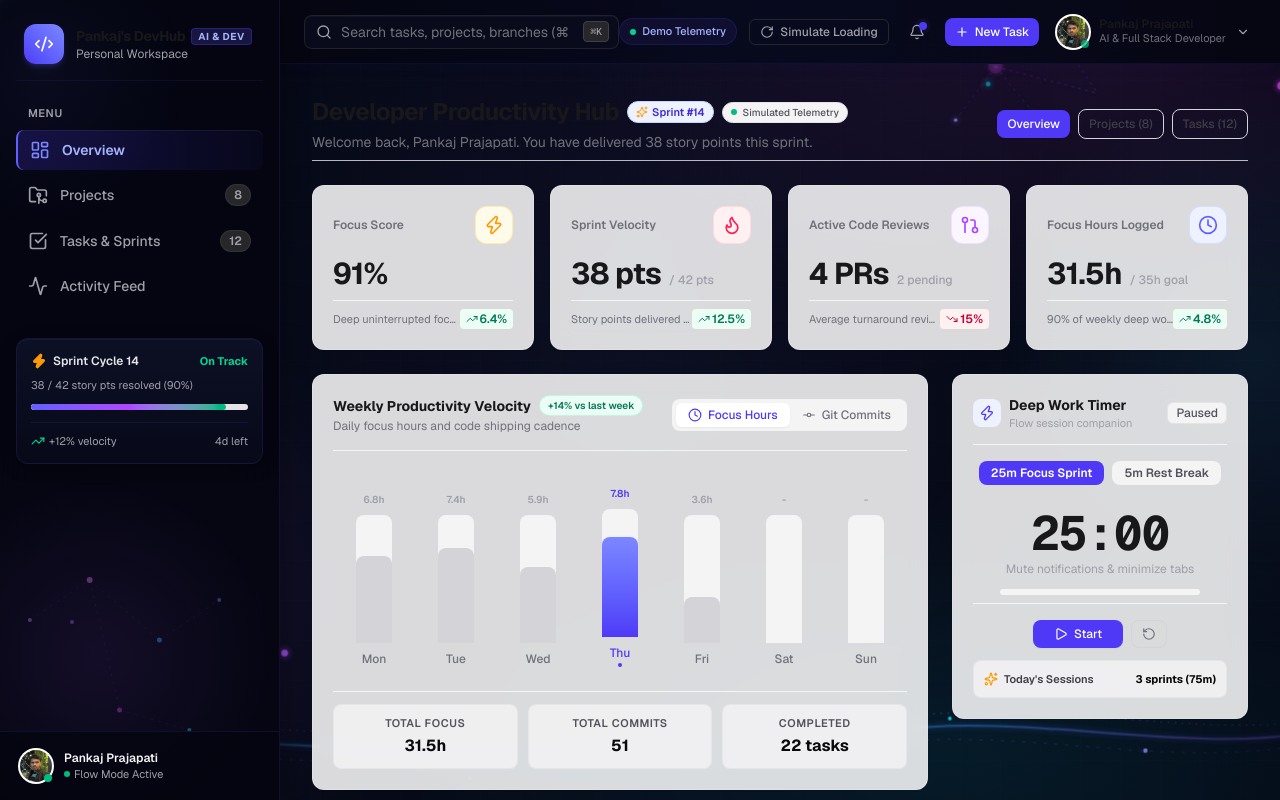
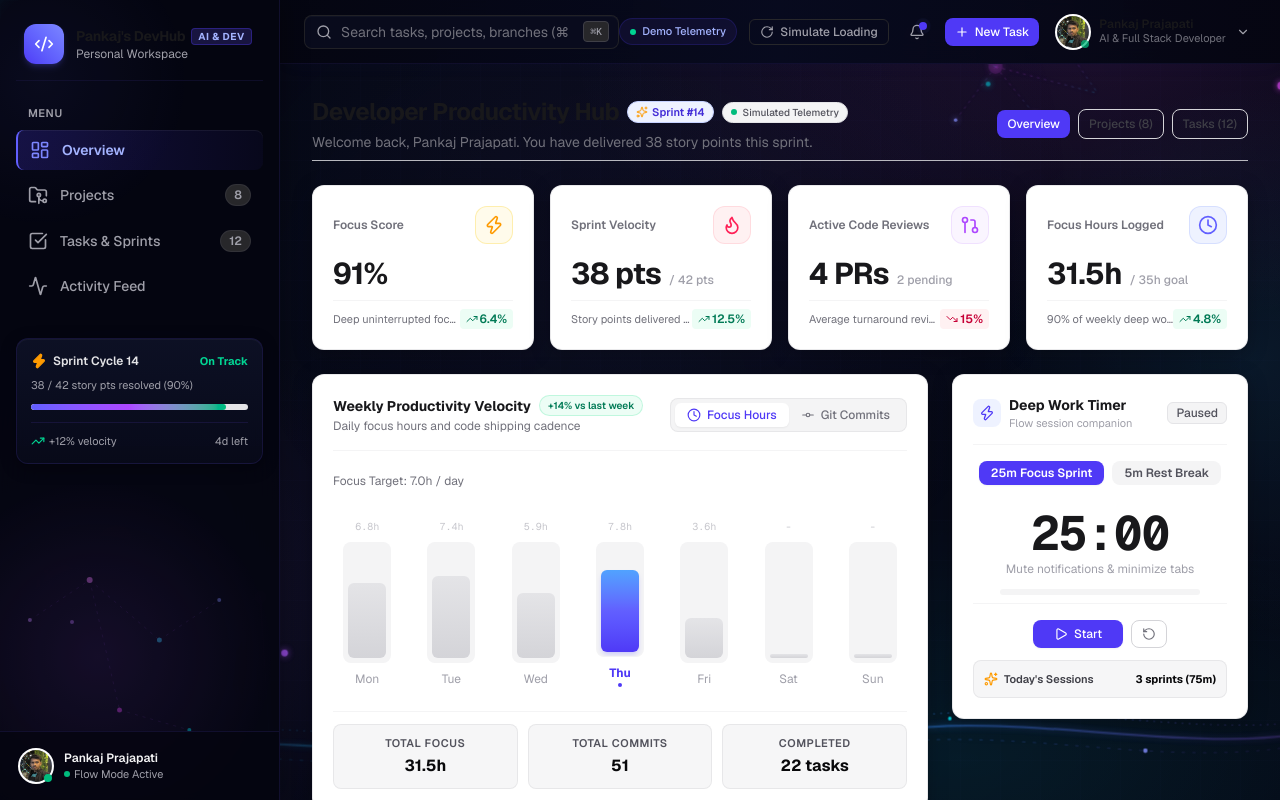
Before and after one commit to prajapati-pankaj-31/developer-productivity-dashboard, a Next.js app: page / in a window 1280 px wide. Built offline with nearby package versions, Linux system fonts and the light colour scheme.

Commit message:
style: add subtle gradient depth to cards and update telemetry indicator

```diff
--- a/components/dashboard/ActivityFeed.tsx
+++ b/components/dashboard/ActivityFeed.tsx
@@ -61,8 +61,8 @@ export const ActivityFeed: React.FC<ActivityFeedProps> = ({
   };
 
   return (
-    <div className="rounded-xl border border-zinc-200/80 dark:border-zinc-800/60 bg-white/85 dark:bg-[#0c0e1f]/75 backdrop-blur-md p-5 shadow-xs">
-      <div className="flex items-center justify-between pb-3 mb-3 border-b border-zinc-100 dark:border-zinc-800">
+    <div className="rounded-xl border border-zinc-200/80 dark:border-indigo-950/60 bg-white dark:bg-gradient-to-b dark:from-[#0e1227]/90 dark:to-[#080a1c]/95 backdrop-blur-md p-5 shadow-[0_4px_20px_rgba(0,0,0,0.25),inset_0_1px_0_0_rgba(255,255,255,0.03)]">
+      <div className="flex items-center justify-between pb-3 mb-3 border-b border-zinc-100 dark:border-indigo-950/50">
         <div>
           <h3 className="text-sm font-bold text-zinc-900 dark:text-zinc-100">{title}</h3>
           <p className="text-xs text-zinc-400">Live feed of commits, reviews & deployments</p>
--- a/components/dashboard/FocusTimerCard.tsx
+++ b/components/dashboard/FocusTimerCard.tsx
@@ -61,9 +61,9 @@ export const FocusTimerCard: React.FC = () => {
   const progressPercent = Math.round(((totalModeSeconds - timeLeft) / totalModeSeconds) * 100);
 
   return (
-    <div className="rounded-xl border border-zinc-200/80 dark:border-zinc-800/60 bg-white/85 dark:bg-[#0c0e1f]/75 backdrop-blur-md p-5 shadow-xs flex flex-col justify-between">
+    <div className="rounded-xl border border-zinc-200/80 dark:border-indigo-950/60 bg-white dark:bg-gradient-to-b dark:from-[#0e1227]/90 dark:to-[#080a1c]/95 backdrop-blur-md p-5 shadow-[0_4px_20px_rgba(0,0,0,0.25),inset_0_1px_0_0_rgba(255,255,255,0.03)] flex flex-col justify-between">
       {/* Header */}
-      <div className="flex items-center justify-between pb-3 border-b border-zinc-100 dark:border-zinc-800">
+      <div className="flex items-center justify-between pb-3 border-b border-zinc-100 dark:border-indigo-950/50">
         <div className="flex items-center gap-2">
           <div className="p-1.5 rounded-lg bg-indigo-50 dark:bg-indigo-950/60 text-indigo-600 dark:text-indigo-400">
             <Zap className="h-4 w-4" />
@@ -85,8 +85,8 @@ export const FocusTimerCard: React.FC = () => {
           className={cn(
             'px-3 py-1 text-xs font-semibold rounded-lg transition-colors cursor-pointer',
             mode === 'work'
-              ? 'bg-indigo-600 text-white dark:bg-indigo-500'
-              : 'bg-zinc-100 dark:bg-zinc-800 text-zinc-600 dark:text-zinc-400 hover:bg-zinc-200 dark:hover:bg-zinc-700'
+              ? 'bg-indigo-600 text-white dark:bg-indigo-500 shadow-xs'
+              : 'bg-zinc-100 dark:bg-zinc-800/80 text-zinc-600 dark:text-zinc-400 hover:bg-zinc-200 dark:hover:bg-zinc-700'
           )}
         >
           25m Focus Sprint
@@ -96,8 +96,8 @@ export const FocusTimerCard: React.FC = () => {
           className={cn(
             'px-3 py-1 text-xs font-semibold rounded-lg transition-colors cursor-pointer',
             mode === 'break'
-              ? 'bg-emerald-600 text-white dark:bg-emerald-500'
-              : 'bg-zinc-100 dark:bg-zinc-800 text-zinc-600 dark:text-zinc-400 hover:bg-zinc-200 dark:hover:bg-zinc-700'
+              ? 'bg-emerald-600 text-white dark:bg-emerald-500 shadow-xs'
+              : 'bg-zinc-100 dark:bg-zinc-800/80 text-zinc-600 dark:text-zinc-400 hover:bg-zinc-200 dark:hover:bg-zinc-700'
           )}
         >
           5m Rest Break
@@ -126,7 +126,7 @@ export const FocusTimerCard: React.FC = () => {
       </div>
 
       {/* Controls */}
-      <div className="flex items-center justify-center gap-2 pt-4 border-t border-zinc-100 dark:border-zinc-800">
+      <div className="flex items-center justify-center gap-2 pt-4 border-t border-zinc-100 dark:border-indigo-950/50">
         <Button
           variant={isRunning ? 'secondary' : 'primary'}
           size="sm"
@@ -142,7 +142,7 @@ export const FocusTimerCard: React.FC = () => {
       </div>
 
       {/* Footer Streak */}
-      <div className="mt-3 flex items-center justify-between text-[11px] bg-zinc-100/80 dark:bg-zinc-800/60 border border-zinc-200/80 dark:border-zinc-700/60 p-2.5 rounded-lg transition-colors">
+      <div className="mt-3 flex items-center justify-between text-[11px] bg-zinc-100/80 dark:bg-[#070918]/80 border border-zinc-200/80 dark:border-indigo-950/50 p-2.5 rounded-lg shadow-[inset_0_1px_0_0_rgba(255,255,255,0.02)] transition-colors">
         <span className="flex items-center gap-1.5 font-semibold text-zinc-700 dark:text-zinc-300">
           <Sparkles className="h-3.5 w-3.5 text-amber-500" /> Today&apos;s Sessions
         </span>
--- a/components/dashboard/OverviewMetrics.tsx
+++ b/components/dashboard/OverviewMetrics.tsx
@@ -58,7 +58,7 @@ export const OverviewMetrics: React.FC<OverviewMetricsProps> = ({
       {metrics.map((metric) => (
         <div
           key={metric.id}
-          className="rounded-xl border border-zinc-200/80 dark:border-zinc-800/60 bg-white/85 dark:bg-[#0c0e1f]/75 backdrop-blur-md p-5 shadow-xs transition-all hover:border-indigo-500/40 dark:hover:border-indigo-500/30 hover:shadow-sm group"
+          className="rounded-xl border border-zinc-200/80 dark:border-indigo-950/60 bg-white dark:bg-gradient-to-b dark:from-[#0e1227]/90 dark:to-[#080a1c]/95 backdrop-blur-md p-5 shadow-[0_4px_20px_rgba(0,0,0,0.25),inset_0_1px_0_0_rgba(255,255,255,0.03)] transition-all hover:border-indigo-500/40 hover:shadow-[0_8px_24px_rgba(99,102,241,0.08),inset_0_1px_0_0_rgba(255,255,255,0.05)] group"
         >
           <div className="flex items-center justify-between mb-3">
             <span className="text-xs font-semibold text-zinc-500 dark:text-zinc-400">
--- a/components/dashboard/ProductivityChart.tsx
+++ b/components/dashboard/ProductivityChart.tsx
@@ -21,9 +21,9 @@ export const ProductivityChart: React.FC<ProductivityChartProps> = ({ data }) =>
   const totalTasks = data.reduce((acc, curr) => acc + curr.tasksCompleted, 0);
 
   return (
-    <div className="rounded-xl border border-zinc-200/80 dark:border-zinc-800/60 bg-white/85 dark:bg-[#0c0e1f]/75 backdrop-blur-md p-5 shadow-xs flex flex-col justify-between">
+    <div className="rounded-xl border border-zinc-200/80 dark:border-indigo-950/60 bg-white dark:bg-gradient-to-b dark:from-[#0e1227]/90 dark:to-[#080a1c]/95 backdrop-blur-md p-5 shadow-[0_4px_20px_rgba(0,0,0,0.25),inset_0_1px_0_0_rgba(255,255,255,0.03)] flex flex-col justify-between">
       {/* Header & Metric Toggles */}
-      <div className="flex flex-col sm:flex-row sm:items-center justify-between gap-3 pb-4 border-b border-zinc-100 dark:border-zinc-800">
+      <div className="flex flex-col sm:flex-row sm:items-center justify-between gap-3 pb-4 border-b border-zinc-100 dark:border-indigo-950/50">
         <div>
           <div className="flex items-center gap-2">
             <h3 className="text-sm font-bold text-zinc-900 dark:text-zinc-100">
@@ -39,7 +39,7 @@ export const ProductivityChart: React.FC<ProductivityChartProps> = ({ data }) =>
         </div>
 
         {/* View Switcher Tabs */}
-        <div className="inline-flex rounded-lg bg-zinc-100 dark:bg-zinc-800 p-1 self-start sm:self-auto text-xs">
+        <div className="inline-flex rounded-lg bg-zinc-100 dark:bg-[#070918]/80 border border-zinc-200/80 dark:border-indigo-950/50 p-1 self-start sm:self-auto text-xs">
           <button
             onClick={() => setActiveMetric('focus')}
             className={cn(
@@ -67,76 +67,81 @@ export const ProductivityChart: React.FC<ProductivityChartProps> = ({ data }) =>
         </div>
       </div>
 
-      {/* Chart Visual Section */}
-      <div className="pt-6 pb-2">
-        <div className="grid grid-cols-7 gap-2 sm:gap-4 items-end h-44 sm:h-48 px-2">
-          {data.map((day) => {
-            const isFocus = activeMetric === 'focus';
-            const value = isFocus ? day.focusHours : day.commitCount;
-            const maxValue = isFocus ? maxFocusHours : maxCommits;
-            const heightPercent = Math.max(Math.min((value / maxValue) * 100, 100), 4);
-            const isHovered = hoveredDay?.day === day.day;
+      {/* Chart Visualizer */}
+      <div className="mt-4">
+        {/* Metric Value Preview on Hover */}
+        <div className="flex items-center justify-between h-7 mb-2">
+          <span className="text-xs text-zinc-500 dark:text-zinc-400">
+            {activeMetric === 'focus' ? 'Focus Target: 7.0h / day' : 'Commit Cadence: Mon - Fri'}
+          </span>
+          {hoveredDay && (
+            <span className="text-xs font-semibold text-indigo-600 dark:text-indigo-400 animate-in fade-in duration-100">
+              {hoveredDay.day}:{' '}
+              {activeMetric === 'focus'
+                ? `${hoveredDay.focusHours}h focus`
+                : `${hoveredDay.commitCount} commits, ${hoveredDay.pullRequestsCount} PRs`}
+            </span>
+          )}
+        </div>
+
+        {/* Bar Columns */}
+        <div className="flex items-end justify-between gap-2 sm:gap-4 h-48 pt-4 pb-2">
+          {data.map((item) => {
+            const value = activeMetric === 'focus' ? item.focusHours : item.commitCount;
+            const maxValue = activeMetric === 'focus' ? maxFocusHours : maxCommits;
+            const heightPercent = Math.max(Math.round((value / maxValue) * 100), 4);
+            const isHovered = hoveredDay?.day === item.day;
 
             return (
               <div
-                key={day.day}
-                className="flex flex-col items-center gap-2 group h-full justify-end relative cursor-pointer"
-                onMouseEnter={() => setHoveredDay(day)}
+                key={item.day}
+                onMouseEnter={() => setHoveredDay(item)}
                 onMouseLeave={() => setHoveredDay(null)}
+                className="flex-1 flex flex-col items-center gap-2 h-full justify-end group cursor-pointer"
               >
-                {/* Tooltip */}
-                {isHovered && (
-                  <div className="absolute -top-12 z-30 bg-zinc-900 text-white dark:bg-white dark:text-zinc-900 px-2.5 py-1.5 rounded-lg text-xs font-medium shadow-lg whitespace-nowrap pointer-events-none animate-in fade-in zoom-in-95 duration-150">
-                    <p className="font-bold">{day.day}</p>
-                    <p className="text-[11px] opacity-90">
-                      {isFocus ? `${day.focusHours}h focus` : `${day.commitCount} commits`} • {day.tasksCompleted} tasks
-                    </p>
-                  </div>
-                )}
-
-                {/* Value Label */}
+                {/* Value tooltip on top of bar */}
                 <span
                   className={cn(
-                    'text-[10px] font-semibold transition-opacity duration-200',
-                    day.isToday
-                      ? 'text-indigo-600 dark:text-indigo-400'
-                      : 'text-zinc-400 group-hover:text-zinc-700 dark:group-hover:text-zinc-200'
+                    'text-[10px] font-mono transition-opacity duration-150',
+                    isHovered
+                      ? 'opacity-100 text-indigo-600 dark:text-indigo-400 font-bold'
+                      : 'opacity-60 text-zinc-400 group-hover:opacity-100'
                   )}
                 >
-                  {isFocus ? (value > 0 ? `${value}h` : '-') : (value > 0 ? value : '-')}
+                  {value > 0 ? (activeMetric === 'focus' ? `${value}h` : value) : '-'}
                 </span>
 
-                {/* Bar */}
-                <div className="w-full max-w-[36px] bg-zinc-100 dark:bg-zinc-800 rounded-t-lg overflow-hidden flex flex-col justify-end h-32 relative">
+                {/* Track and Bar Fill */}
+                <div className="w-full max-w-[48px] h-36 bg-zinc-100 dark:bg-zinc-800/40 rounded-lg overflow-hidden p-1 flex flex-col justify-end relative border border-transparent group-hover:border-indigo-500/30 transition-colors">
                   <div
+                    style={{ height: `${heightPercent}%` }}
                     className={cn(
-                      'w-full rounded-t-lg transition-all duration-500',
-                      day.isToday
-                        ? 'bg-gradient-to-t from-indigo-600 to-indigo-400 shadow-sm shadow-indigo-500/30'
-                        : value > 0
-                        ? 'bg-zinc-300 dark:bg-zinc-700 group-hover:bg-indigo-400 dark:group-hover:bg-indigo-500'
-                        : 'bg-transparent'
+                      'w-full rounded-md transition-all duration-300 ease-out',
+                      item.isToday
+                        ? 'bg-gradient-to-t from-indigo-600 via-indigo-500 to-blue-400 shadow-md shadow-indigo-500/20'
+                        : isHovered
+                        ? 'bg-gradient-to-t from-indigo-500 to-indigo-400'
+                        : 'bg-gradient-to-t from-zinc-300 to-zinc-200 dark:from-zinc-700 dark:to-zinc-600'
                     )}
-                    style={{ height: `${heightPercent}%` }}
                   />
                 </div>
 
-                {/* Day Label */}
-                <div className="flex flex-col items-center">
-                  <span
-                    className={cn(
-                      'text-xs font-medium transition-colors',
-                      day.isToday
-                        ? 'text-indigo-600 dark:text-indigo-400 font-bold'
-                        : 'text-zinc-500 dark:text-zinc-400'
-                    )}
-                  >
-                    {day.shortDay}
-                  </span>
-                  {day.isToday && (
-                    <span className="h-1 w-1 rounded-full bg-indigo-600 dark:bg-indigo-400 mt-0.5" />
+                {/* Day label */}
+                <span
+                  className={cn(
+                    'text-xs transition-colors',
+                    item.isToday
+                      ? 'font-bold text-indigo-600 dark:text-indigo-400'
+                      : isHovered
+                      ? 'font-medium text-zinc-900 dark:text-zinc-100'
+                      : 'text-zinc-400 dark:text-zinc-500'
                   )}
-                </div>
+                >
+                  {item.shortDay}
+                  {item.isToday && (
+                    <span className="block mx-auto h-1 w-1 rounded-full bg-indigo-600 dark:bg-indigo-400 mt-0.5" />
+                  )}
+                </span>
               </div>
             );
           })}
@@ -144,25 +149,25 @@ export const ProductivityChart: React.FC<ProductivityChartProps> = ({ data }) =>
       </div>
 
       {/* Summary Footer */}
-      <div className="mt-4 pt-3 border-t border-zinc-100 dark:border-zinc-800 grid grid-cols-3 gap-2.5 text-center">
-        <div className="p-2.5 rounded-lg bg-zinc-100/80 dark:bg-zinc-800/60 border border-zinc-200/80 dark:border-zinc-700/60 transition-colors">
-          <p className="text-[11px] text-zinc-600 dark:text-zinc-300 uppercase tracking-wider font-semibold">
+      <div className="mt-4 pt-3 border-t border-zinc-100 dark:border-indigo-950/50 grid grid-cols-3 gap-2.5 text-center">
+        <div className="p-2.5 rounded-lg bg-zinc-100/80 dark:bg-[#070918]/80 border border-zinc-200/80 dark:border-indigo-950/50 shadow-[inset_0_1px_0_0_rgba(255,255,255,0.02)] transition-colors">
+          <p className="text-[11px] text-zinc-600 dark:text-zinc-400 uppercase tracking-wider font-semibold">
             Total Focus
           </p>
           <p className="text-base font-bold text-zinc-950 dark:text-white mt-0.5">
             {totalFocus.toFixed(1)}h
           </p>
         </div>
-        <div className="p-2.5 rounded-lg bg-zinc-100/80 dark:bg-zinc-800/60 border border-zinc-200/80 dark:border-zinc-700/60 transition-colors">
-          <p className="text-[11px] text-zinc-600 dark:text-zinc-300 uppercase tracking-wider font-semibold">
+        <div className="p-2.5 rounded-lg bg-zinc-100/80 dark:bg-[#070918]/80 border border-zinc-200/80 dark:border-indigo-950/50 shadow-[inset_0_1px_0_0_rgba(255,255,255,0.02)] transition-colors">
+          <p className="text-[11px] text-zinc-600 dark:text-zinc-400 uppercase tracking-wider font-semibold">
             Total Commits
           </p>
           <p className="text-base font-bold text-zinc-950 dark:text-white mt-0.5">
             {totalCommits}
           </p>
         </div>
-        <div className="p-2.5 rounded-lg bg-zinc-100/80 dark:bg-zinc-800/60 border border-zinc-200/80 dark:border-zinc-700/60 transition-colors">
-          <p className="text-[11px] text-zinc-600 dark:text-zinc-300 uppercase tracking-wider font-semibold">
+        <div className="p-2.5 rounded-lg bg-zinc-100/80 dark:bg-[#070918]/80 border border-zinc-200/80 dark:border-indigo-950/50 shadow-[inset_0_1px_0_0_rgba(255,255,255,0.02)] transition-colors">
+          <p className="text-[11px] text-zinc-600 dark:text-zinc-400 uppercase tracking-wider font-semibold">
             Completed
           </p>
           <p className="text-base font-bold text-zinc-950 dark:text-white mt-0.5">
--- a/components/dashboard/ProjectCard.tsx
+++ b/components/dashboard/ProjectCard.tsx
@@ -22,7 +22,7 @@ export const ProjectCard: React.FC<ProjectCardProps> = ({
   return (
     <div
       onClick={() => onSelectProject && onSelectProject(project)}
-      className="rounded-xl border border-zinc-200/80 dark:border-zinc-800/60 bg-white/85 dark:bg-[#0c0e1f]/75 backdrop-blur-md p-5 shadow-xs hover:border-indigo-500/40 dark:hover:border-indigo-500/30 hover:shadow-md transition-all flex flex-col justify-between cursor-pointer group"
+      className="rounded-xl border border-zinc-200/80 dark:border-indigo-950/60 bg-white dark:bg-gradient-to-b dark:from-[#0e1227]/90 dark:to-[#080a1c]/95 backdrop-blur-md p-5 shadow-[0_4px_20px_rgba(0,0,0,0.25),inset_0_1px_0_0_rgba(255,255,255,0.03)] hover:border-indigo-500/40 hover:shadow-[0_8px_24px_rgba(99,102,241,0.08),inset_0_1px_0_0_rgba(255,255,255,0.05)] transition-all flex flex-col justify-between cursor-pointer group"
     >
       <div>
         {/* Top bar: Key + Status */}
--- a/components/dashboard/TaskFilterBar.tsx
+++ b/components/dashboard/TaskFilterBar.tsx
@@ -29,7 +29,7 @@ export const TaskFilterBar: React.FC<TaskFilterBarProps> = ({
     filters.status !== 'all';
 
   return (
-    <div className="flex flex-col md:flex-row md:items-center justify-between gap-3 p-3.5 rounded-xl border border-zinc-200/80 dark:border-zinc-800/60 bg-white/85 dark:bg-[#0c0e1f]/75 backdrop-blur-md shadow-xs">
+    <div className="flex flex-col md:flex-row md:items-center justify-between gap-3 p-3.5 rounded-xl border border-zinc-200/80 dark:border-indigo-950/60 bg-white dark:bg-gradient-to-b dark:from-[#0e1227]/90 dark:to-[#080a1c]/95 backdrop-blur-md shadow-[0_4px_20px_rgba(0,0,0,0.25),inset_0_1px_0_0_rgba(255,255,255,0.03)]">
       {/* Search Input */}
       <div className="relative flex-1 min-w-[200px]">
         <div className="pointer-events-none absolute inset-y-0 left-0 flex items-center pl-3">
--- a/lib/mock-data.ts
+++ b/lib/mock-data.ts
@@ -115,7 +115,7 @@ export const WEEKLY_PRODUCTIVITY_DATA: DailyProductivity[] = [
 export const MOCK_PROJECTS: Project[] = [
   {
     id: 'proj-dpd',
-    name: 'Developer Productivity Dashboard',
+    name: 'Innovation Hacks Internship / Developer Productivity Dashboard',
     key: 'DPD',
     description: 'Modern developer productivity hub tracking weekly focus hours, sprint velocity, task boards, and telemetry.',
     status: 'on_track',
```
Also changed, not shown: components/dashboard/TaskCard.tsx (+6 -13 lines).
